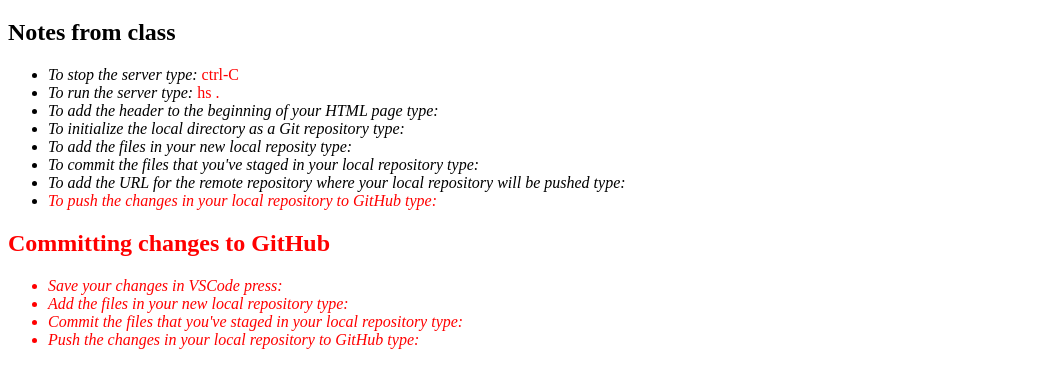
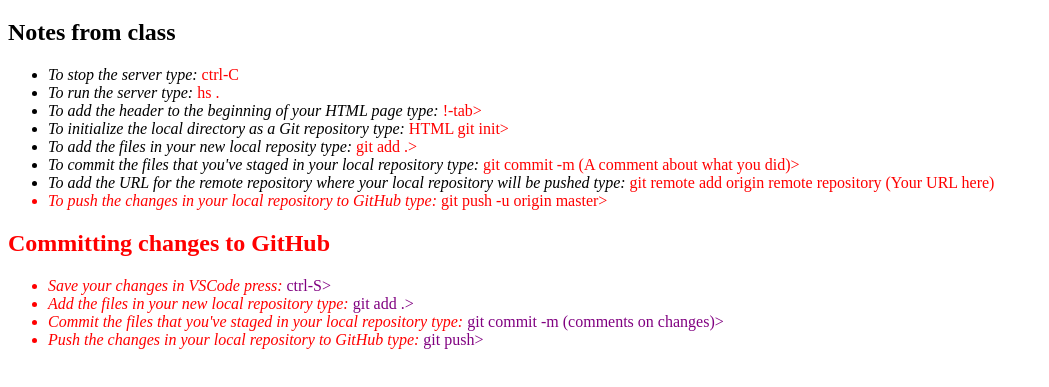
Before and after one commit to HofstetterDustin/day1, a plain HTML site: page index.html in a window 1280 px wide. Shown: the part 61-448 px from the top of the page, without its empty margins (0-1049 px from the left). Drawn offline with Linux system fonts and the light colour scheme.

Commit message:
pratice four

```diff
--- a/index.html
+++ b/index.html
@@ -12,21 +12,21 @@
        <ul>
            <li><em>To stop the server type:</em><font color="red"> ctrl-C</font></li>
            <li><em>To run the server type:</em><font color="red"> hs .</font></li>
-           <li><em>To add the header to the beginning of your HTML page type:</em><font color="red" !-tab></font></li>
-           <li><em>To initialize the local directory as a Git repository type:</em><font color="red" HTML git init></font></li>
-           <li><em>To add the files in your new local reposity type:</em><font color="red" git add .></font></li>
-           <li><em>To commit the files that you've staged in your local repository type:</em><font color="red" git commit -m (A comment about what you did)></font></li>
-           <li><em>To add the URL for the remote repository where your local repository will be pushed type:</em><font color="red" git remote add origin remote repository (Your URL here)</li>
-           <li><em>To push the changes in your local repository to GitHub type:</em><font color="red" git push -u origin master></font></li>
+           <li><em>To add the header to the beginning of your HTML page type:</em><font color="red"> !-tab></font></li>
+           <li><em>To initialize the local directory as a Git repository type:</em><font color="red"> HTML git init></font></li>
+           <li><em>To add the files in your new local reposity type:</em><font color="red"> git add .></font></li>
+           <li><em>To commit the files that you've staged in your local repository type:</em><font color="red"> git commit -m (A comment about what you did)></font></li>
+           <li><em>To add the URL for the remote repository where your local repository will be pushed type:</em><font color="red"> git remote add origin remote repository (Your URL here)</li>
+           <li><em>To push the changes in your local repository to GitHub type:</em><font color="red"> git push -u origin master></font></li>
        </ul>
 
     <h2>Committing changes to GitHub</h2>
     <p>
         <ul>
-            <li><em>Save your changes in VSCode press:</em><font color="purple" ctrl-S></font></li>
-            <li><em>Add the files in your new local repository type:</em><font color="purple" git add .></font></li>
-            <li><em>Commit the files that you've staged in your local repository type:</em><font color="purple" git commit -m (comments on changes)></font></li>
-            <li><em>Push the changes in your local repository to GitHub type:</em><font color="purple" git push></font></li>
+            <li><em>Save your changes in VSCode press:</em><font color="purple"> ctrl-S></font></li>
+            <li><em>Add the files in your new local repository type:</em><font color="purple"> git add .></font></li>
+            <li><em>Commit the files that you've staged in your local repository type:</em><font color="purple"> git commit -m (comments on changes)></font></li>
+            <li><em>Push the changes in your local repository to GitHub type:</em><font color="purple"> git push></font></li>
         </ul>
     </p>
 </body>
```
